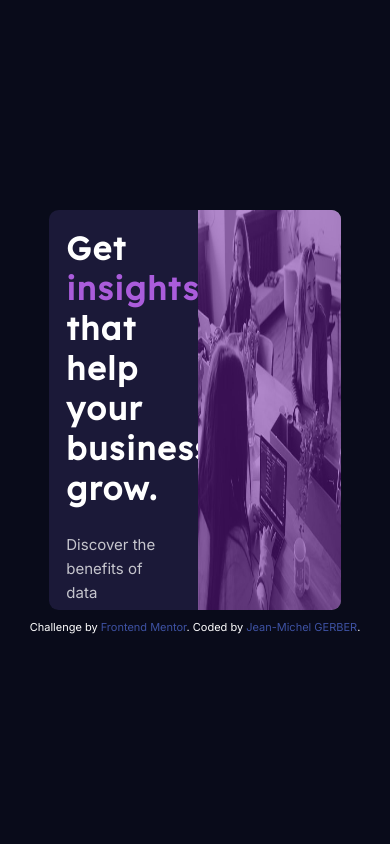
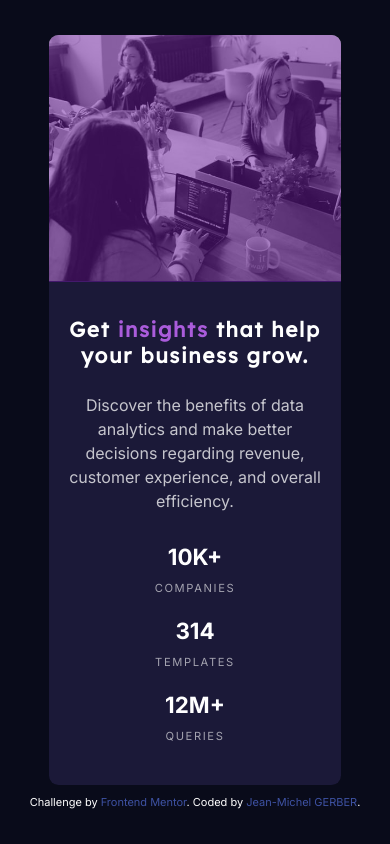
Before and after one commit to jmgerber/Frontend_mentor_01, a website: page index.html in a window 390 px wide. Drawn offline with Linux system fonts and the light colour scheme.

Commit message:
Version mobile terminée

```diff
--- a/index.html
+++ b/index.html
@@ -14,15 +14,15 @@
   <link rel="preconnect" href="https://fonts.gstatic.com">
   <link href="https://fonts.googleapis.com/css2?family=Inter:wght@400;700&family=Lexend+Deca&display=swap"
     rel="stylesheet">
-  <link rel="stylesheet" href="./style.css">
+  <link rel="stylesheet" href="./public/css/style.css">
 </head>
 
 <body>
   <main>
     <section>
-      <div class="div-text">
+      <div class="text-section">
         <h1>Get <span class="color-change">insights</span> that help your business grow.</h1>
-        <div class="subdiv-text">
+        <div class="text-section__paragraph">
           <p>Discover the benefits of data analytics and make better decisions regarding revenue, customer
             experience, and overall efficiency.
           </p>
@@ -33,7 +33,7 @@
           </div>
         </div>
       </div>
-      <div class="div-image">
+      <div class="image-section">
         <img src="./images/image-header-desktop.jpg" alt="employee's working hard">
       </div>
     </section>
--- /dev/null
+++ b/sass/main.scss
@@ -0,0 +1,140 @@
+* {
+  margin: 0;
+  padding: 0;
+  box-sizing: border-box;
+  color: inherit;
+  text-decoration: inherit;
+}
+body {
+  font-family: 'Inter', sans-serif;
+  background-color: hsl(233, 47%, 7%);
+  color: hsl(0, 0%, 100%);
+  font-size: 15px;
+}
+main {
+  display: flex;
+  flex-direction: column;
+  align-items: center;
+  justify-content: center;
+  height: 100vh;
+}
+section {
+  border-radius: 0.6rem;
+  overflow: hidden;
+  width: 75%;
+  display: flex;
+  background-color: hsl(244, 38%, 16%);
+  height: 400px;
+  margin-bottom: 10px;
+  @media (max-width: 900px) {
+    flex-direction: column;
+    height: auto;
+  }
+}
+.text-section {
+  padding: 6% 7% 6% 6%;
+  display: flex;
+  flex-direction: column;
+  width: 51%;
+  @media (max-width: 900px) {
+    width: 100%;
+    order: 2;
+    padding: 35px 6% 7%;
+    align-items: center;
+  }
+  h1 {
+    font-family: 'Lexend Deca', sans-serif;
+    font-size: 2rem;
+    margin-bottom: 25px;
+    font-weight: 700;
+    letter-spacing: 0.1rem;
+    @media (max-width: 900px) {
+      text-align: center;
+    }
+    @media (max-width: 600px) {
+      font-size: 1.3rem;
+    }
+    .color-change {
+      color: hsl(277, 64%, 61%);
+    }
+  }
+  &__paragraph {
+    width: 85%;
+    display: flex;
+    flex-direction: column;
+    justify-content: space-between;
+    @media (max-width: 1000px) {
+      width: 100%;
+    }
+    & > p {
+      color: hsla(0, 0%, 100%, 0.75);
+      line-height: 1.5rem;
+      margin-bottom: 30px;
+      @media (max-width: 1060px) {
+        font-size: 0.9rem;
+      }
+      @media (max-width: 900px) {
+        font-size: 1rem;
+        text-align: center;
+        margin-bottom: 30px;
+      }
+    }
+    .stats {
+      display: flex;
+      justify-content: space-between;
+      color: hsla(0, 0%, 100%, 0.6);
+      @media (max-width: 600px) {
+        flex-direction: column;
+        text-align: center;
+      }
+      p {
+        text-transform: uppercase;
+        font-size: 1.4rem;
+        font-weight: 700;
+        color: hsl(0, 0%, 100%);
+        @media (max-width: 600px) {
+          margin-bottom: 20px;
+        }
+        span {
+          font-size: 0.7rem;
+          font-weight: 400;
+          color: hsla(0, 0%, 100%, 0.6);
+          letter-spacing: 0.1rem;
+        }
+      }
+    }
+  }
+}
+.image-section {
+  width: 49%;
+  @media (max-width: 900px) {
+    width: 100%;
+  }
+  &::after {
+    display: block;
+    content: "";
+    height: 101%;
+    width: 100%;
+    background-color: rgba(108, 26, 160, 0.5);
+    position: relative;
+    top: -101%;
+    @media (max-width: 600px) {
+      top: -102%;
+    }
+  }
+  img {
+    object-fit: cover;
+    height: 100%;
+    width: 100%;
+    position: relative;
+    left: 0;
+    top: 0;
+  }
+}
+.attribution {
+  font-size: 11px;
+  text-align: center;
+  a {
+    color: hsl(228, 45%, 44%);
+  }
+}
```
Also changed, not shown: package.json (added, +21 -0 lines), public/css/style.css (added), public/prefixed/style.css (added), style.css (deleted), 1 other file.
